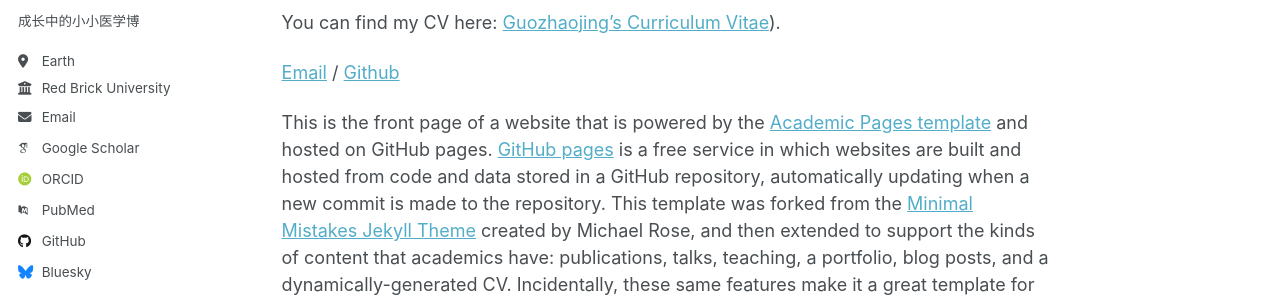
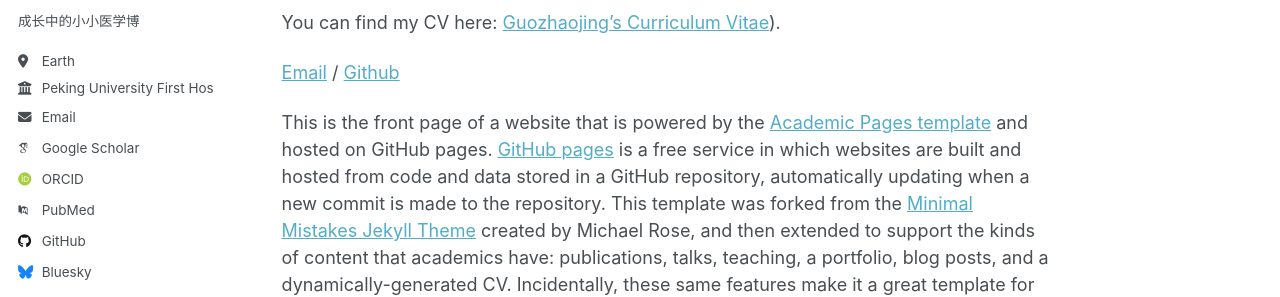
Before and after one commit to GuoZJ277/GuoZJ277.github.io, a Jekyll site: the page built from _pages/about.md, in a window 1280 px wide. Shown: the part 264-561 px from the top of the page. Built offline with Jekyll 4.4.1, drawn with Linux system fonts in a browser that asks for light colours; some web fonts are replaced; a script that is not in the unit is left out.

Commit message:
Update _config.yml

```diff
--- a/_config.yml
+++ b/_config.yml
@@ -28,9 +28,9 @@ author:
   pronouns         : # example: "she/her"
   bio              : "成长中的小小医学博"
   location         : "Earth"
-  employer         : "Red Brick University"
+  employer         : "Peking University First Hospital"
   uri              : # URL
-  email            : "none@example.org"
+  email            : "guozhaojing25@stu.pku.edu.cn"
 
   # Academic websites
   academia         : # URL
```
